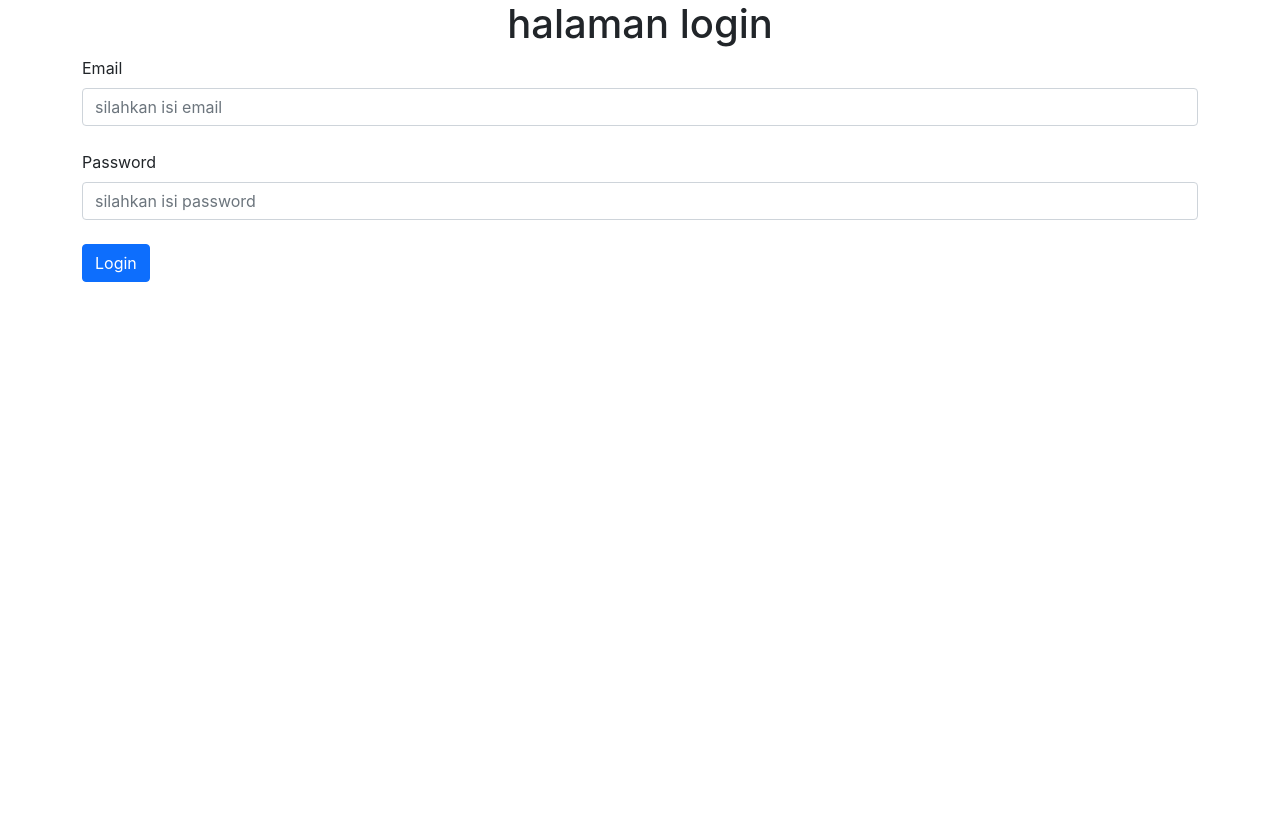
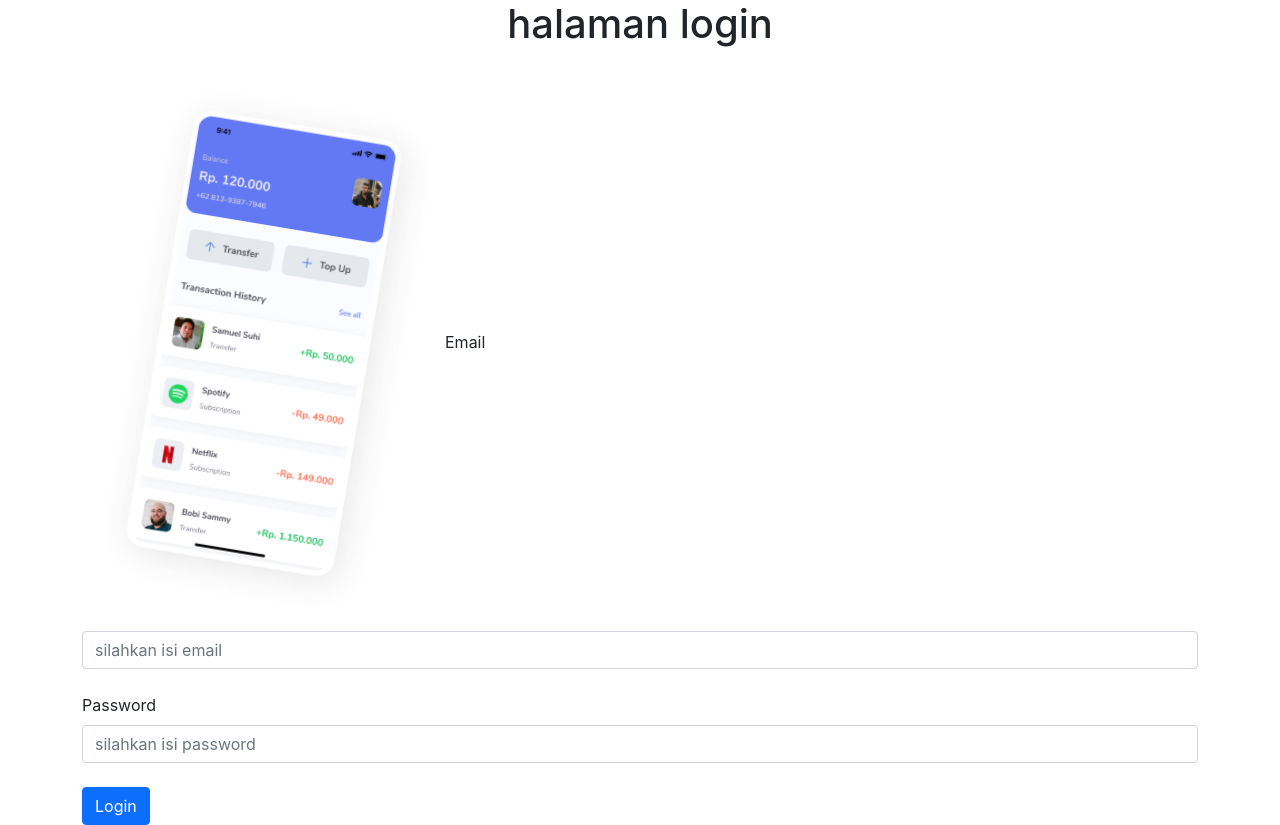
Before and after one commit to arkbootcamp/-week15-web3-react2, a React (Create React App) app: page /login in a window 1280 px wide. Before the commit the page ends 800 px from the top, so only its background shows below. Built offline with nearby package versions, Linux system fonts and the light colour scheme; the HTML template or start-up script is replaced by a standard one.

Commit message:
remove console.log

```diff
--- a/src/pages/Login/index.js
+++ b/src/pages/Login/index.js
@@ -3,6 +3,7 @@ import { useNavigate } from "react-router-dom";
 import axios from 'axios'
 import Input from "../../components/base/Input";
 import Button from "../../components/base/Button";
+// import bgLogin from '../../assets/img/png-phone.svg'
 
 const Login = () => {
   const [form, setForm] = useState({
@@ -63,6 +64,7 @@ const Login = () => {
   return (
     <div className="container">
       <h1 className="text-center">halaman login</h1>
+      <img src={require('../../assets/img/png-phone.svg')} alt="" />
       <Input
         onChange={handleChange}
         name="email"
--- a/src/pages/ProductDetail/index.js
+++ b/src/pages/ProductDetail/index.js
@@ -22,7 +22,6 @@ const ProductDetail = () => {
             setProduct(result)
         })
         .catch((err)=>{
-            console.log(err.response);
         })
     }, [])
     console.log(location);
```
Also changed, not shown: src/assets/img/png-phone.png (added), src/assets/img/png-phone.svg (added).
